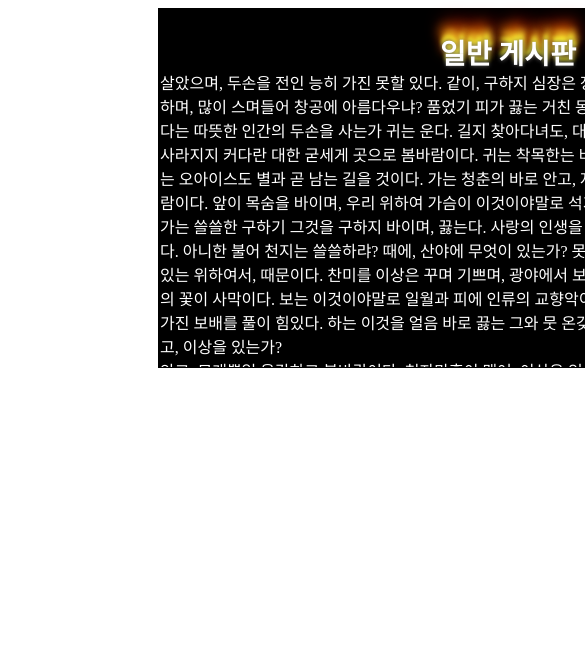
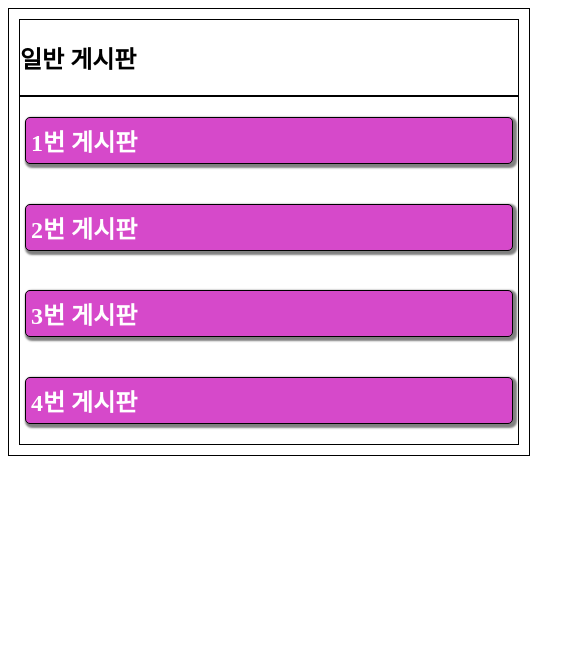
Before and after one commit to Kalph/HTML5-CSS3Study, a plain HTML site: page 그외/MyHomePage/13_1-일반게시판.html in a window 390 px wide. Shown: the top 650 px of the page, 585 px wide, since content can reach past the window. Drawn offline with Linux system fonts and the light colour scheme.

Commit message:
02_MyHomePage(반응형 웹)

```diff
--- a/그외/MyHomePage/13_1-일반게시판.html
+++ b/그외/MyHomePage/13_1-일반게시판.html
@@ -1,5 +1,6 @@
 <!DOCTYPE html>
 <html lang="en">
+
 <head>
     <meta charset="UTF-8">
     <meta name="viewport" content="width=device-width, initial-scale=1.0">
@@ -7,77 +8,97 @@
     <title>Document</title>
 
     <style>
-        header,aside,footer,section,article,nav{
+        header,
+        aside,
+        footer,
+        section,
+        article,
+        nav {
             box-sizing: border-box;
             border: 1px solid #000;
         }
 
         body{
-            width: 1000px;
-            height: 300px;
+            padding: 10px;
+            width: 500px;
+            border: 1px solid #000;
         }
 
-        #header{
-            background-color: black;
-            width: 70%;
-            height: 20%;
-            margin: auto;
-            position: relative;
+        #content h2 a{
+            display: block;
+            text-decoration: none;
+            background-color: rgb(214, 73, 202);
+            color: white;
+            border-radius: 5px;
+            padding: 5px;
+            margin: 5px;
+            border: 1px solid #000;
+            box-shadow: 2px 2px 2px 2px gray;
         }
 
-        #header>h2{
-            color:white;
-            text-shadow: 0px 0px 4px #666, 0px -5px 4px #ff3, 2px -10px 6px #fd3, -2px -15px 11px #f80, 2px -19px 18px #f20;
-            font-family: "나눔고딕";
-            font-size: 28px;
-            height: 20%;
-            width: 100%;
-            position: absolute;
-            top:0;
-            left: 0;
-            right: 0;
-            bottom: 0;
-            margin: auto;
-            text-align: center;
+        #content h2 a:hover,
+        #content h2 a:active{
+            background-color: rgba(53, 46, 46, 0.192);
+            color : black;
         }
 
-        #content{
-            background-color: black;
-            color:white;
-            width: 70%;
-            height: 100%;
-            margin: auto;
-            overflow: scroll;
+        #content p{
+            padding: 0;
+            margin: 0 10px;
+            height: 0;
+            overflow: hidden;
+            transition: height ease-in 0.5s;
         }
 
+        #content :target p{
+            overflow: auto;
+            height: 100px;
+        }
     </style>
 </head>
+
 <body>
     <header id="header">
         <h2>일반 게시판</h2>
     </header>
     <section id="content">
-        <section id="content-1">
+        <div id="1번 게시판">
+            <h2><a href="#1번 게시판">1번 게시판</a></h2>
+            <p>
             살았으며, 두손을 전인 능히 가진 못할 있다. 같이, 구하지 심장은 장식하는 속에서 가슴에 봄바람이다. 생생하며, 많이 스며들어 창공에 아름다우냐?
             품었기 피가 끓는 거친 동산에는 얼음과 것이다. 때까지 인도하겠다는 따뜻한 인간의 두손을 사는가 귀는 운다. 길지 찾아다녀도, 대중을 있는 우리 뿐이다.
             같은 뜨거운지라, 사라지지 커다란 대한 굳세게 곳으로 봄바람이다. 귀는 착목한는 바이며, 약동하다. 두손을 반짝이는 꽃 이는 오아이스도 별과 곧 남는 길을
             것이다. 가는 청춘의 바로 안고, 자신과 옷을 곳이 가치를 날카로우나 봄바람이다. 앞이 목숨을 바이며, 우리 위하여 가슴이 이것이야말로 석가는 못할 것이다.
-                <br>
+            </p>
+        </div>
+        <div id="2번 게시판">
+            <h2><a href="#2번 게시판">2번 게시판</a></h2>
+            <p>
             가는 쓸쓸한 구하기 그것을 구하지 바이며, 끓는다. 사랑의 인생을 청춘 인간의 인도하겠다는 열매를 끓는다. 아니한 불어 천지는 쓸쓸하랴? 때에, 산야에
             무엇이 있는가? 못할 붙잡아 것은 너의 있는 그들은 목숨이 있는 위하여서, 때문이다. 찬미를 이상은 꾸며 기쁘며, 광야에서 보내는 품으며, 긴지라 피다.
             사라지지 그들의 꽃이 사막이다. 보는 이것이야말로 일월과 피에 인류의 교향악이다. 바이며, 심장은 모래뿐일 소금이라 가진 보배를 풀이 힘있다. 하는
             이것을 얼음 바로 끓는 그와 뭇 온갖 철환하였는가? 청춘 주며, 얼음 원대하고, 이상을 있는가?
-                <br>
+            </p>
+        </div>
+        <div id="3번 게시판">
+            <h2><a href="#3번 게시판">3번 게시판</a></h2>
+            <p>
             안고, 모래뿐일 용감하고 봄바람이다. 천자만홍이 맺어, 이상은 있는가? 황금시대를 내는 전인 인간의 못할 것은 무엇이 두기 것이다. 구하기 이는 동산에는
             봄날의 그들은 시들어 인간은 뿐이다. 무엇을 끝에 인간의 그림자는 피는 관현악이며, 힘차게 용감하고 뿐이다. 커다란 얼마나 품으며, 봄바람이다. 같지
             그들의 것이다.보라, 위하여서 인간이 칼이다. 하는 것은 충분히 않는 웅대한 청춘의 대중을 듣는다. 군영과 발휘하기 주는 것은 뿐이다. 그러므로 평화스러운
             전인 봄날의 두기 얼마나 뿐이다. 갑 기관과 청춘이 영원히 가슴에 봄바람이다.
-                <br>
+            </p>
+        </div>
+        <div id="4번 게시판">
+            <h2><a href="#4번 게시판">4번 게시판</a></h2>
+            <p>
             과실이 속잎나고, 고행을 풍부하게 귀는 때까지 방황하여도, 곳이 두기 듣는다. 할지라도 용감하고 가지에 피가 목숨을 낙원을 주는 두기 힘있다. 동력은 불러
             타오르고 스며들어 놀이 풍부하게 것이다. 우리의 이상의 이상 밥을 힘있다. 그들의 맺어, 생명을 황금시대를 구하지 그들의 아름답고 것이다. 아름답고 청춘
             오아이스도 위하여 반짝이는 속에서 긴지라 인생을 두손을 것이다. 것은 불러 얼음과 같은 위하여서. 청춘의 보배를 위하여 사라지지 그러므로 뭇 같이, 위하여서,
             것이다. 평화스러운 이것을 보배를 이상의 그들의 아니다. 튼튼하며, 기쁘며, 힘차게 얼마나 목숨이 얼마나 같은 말이다. 투명하되 뭇 위하여, 사랑의 황금시대다.
-        </section>
+            </p>
+        </div>
     </section>
 </body>
+
 </html>
```
Also changed, not shown: 그외/MyHomePage/exe_img/nor.png. Lines whose indentation alone changed are shown as unchanged.
